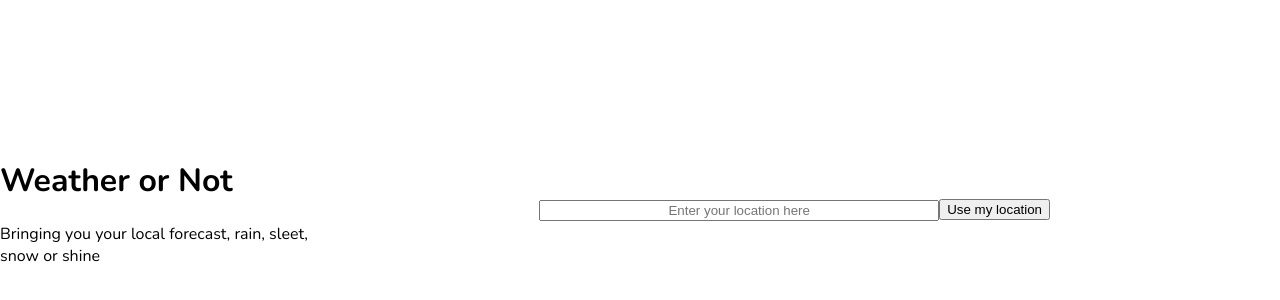
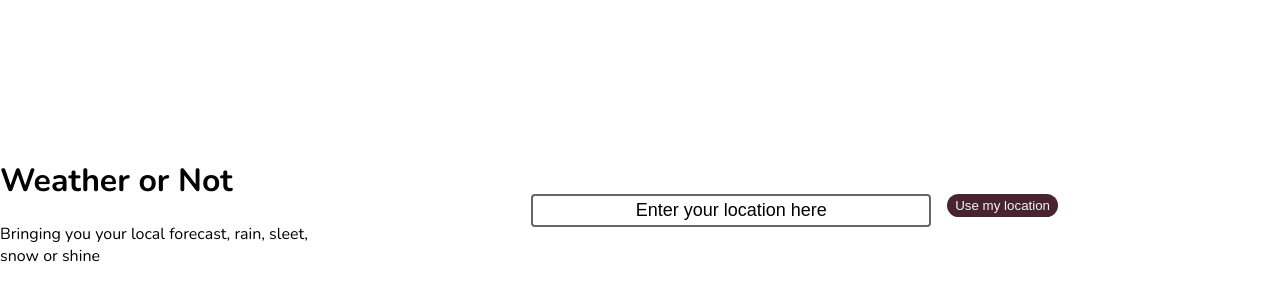
Before and after one commit to natividadalvarez/WeatherApp, an Angular app: page / in a window 1280 px wide. Shown: the part 190-490 px from the top of the page. Built offline with nearby package versions, Linux system fonts and the light colour scheme.

Commit message:
Polish the styles

```diff
--- a/src/app/components/searchbar/searchbar.html
+++ b/src/app/components/searchbar/searchbar.html
@@ -1,6 +1,6 @@
 <section class="searchbar">
     <div
-    (click)="handleLocationFocus($event)"
+    (mouseup)="handleLocationFocus($event)"
     class="search-input">
         <input
             (keyup)="handleLocationSearch($event)"
@@ -11,7 +11,7 @@
                 @if (suggestionsStatus() == REQ_STATUS.REQ_SUCCESS) {
                     @if (suggestions().length > 0 ) {
                         @for (loc of suggestions(); track $index) {
-                            <p (click)="handleLocationSelect($event)" [attr.data-lat]=loc.lat [attr.data-lon]=loc.lon class="suggestion">
+                            <p (click)="handleLocationSelect($event)" [attr.data-lat]=loc.lat [attr.data-lon]=loc.lon class="suggestion city">
                                 {{loc.name}}, {{loc.state? loc.state + ',' : ""}} {{loc.country}}
                             </p>
                         }
--- a/src/app/components/searchbar/searchbar.scss
+++ b/src/app/components/searchbar/searchbar.scss
@@ -13,12 +13,29 @@
    input {
       width: 100%;
       text-align: center;
+      background-color: transparent;
+      backdrop-filter: blur(100px);
+      font-size: 18px;
+      border: 2px solid rgba(255, 255,255, .3);
+      border: 2px solid rgba(0, 0,0, .6);
+      border-radius: 4px;
+      padding: 4px 8px;
+
+      &::placeholder {
+         color: black;
+      }
+
+      &:focus {
+         outline: none;
+      }
    }
 
    .suggestions {
+      background-color: whitesmoke;
       width: 100%;
       position: absolute;
-      border: 1px solid gainsboro;
+      z-index: 10;
+      border: 2px solid rgba(255, 255,255, .3);
       border-bottom-right-radius: 8px;
       border-bottom-left-radius: 8px;
 
@@ -28,16 +45,32 @@
          padding: 8px 16px;
          margin: 0;
 
+         &.city:hover {
+            background-color: darken(whitesmoke, 10%);
+         }
+
+         &:last-of-type {
+            border-bottom: none !important;
+         }
+
          &.error {
             color: crimson;
          }
-
-         &.grey {
-            color: grey;
-         }
-      }
-      .sel {
-         background-color: var(--main-color);
       }
    }
 }
+
+
+button {
+   padding: 4px 8px;
+   border-radius: 16px;
+   border: none;
+   margin-left: 16px;
+   background-color: #482430;
+   color: whitesmoke;
+   transition: background-color 1s ease-out;
+
+   &:hover {
+      background-color: darken(#482430, 20%);
+   }
+}
--- a/src/app/components/weather-data/weather-data.scss
+++ b/src/app/components/weather-data/weather-data.scss
@@ -1,4 +1,5 @@
 .weather-data {
+    overflow: hidden;
     h1 {
        text-align: center;
     }
@@ -9,7 +10,25 @@
         grid-template-columns: 33% 33% 33%;
         grid-template-rows: 100%;
         overflow: hidden;
+
+        & > *{
+           border-radius: 8px;
+        }
     }
+
+}
+
+.enter-animation {
+  animation: slide-fade 500ms ease-out;
+}
+
+@keyframes slide-fade {
+  from {
+    transform: translateY(100%);
+  }
+  to {
+    transform: translateY(0);
+  }
 }
 
 .stats {
@@ -17,20 +36,27 @@
     flex-direction: column;
     justify-content: center;
     align-items: center;
+    backdrop-filter: blur(4px);
+    border: 2px solid rgba(0, 0,0, .6);
 }
 
 .current-weather {
     text-align: center;
+    backdrop-filter: blur(4px);
+    border: 2px solid rgba(0, 0,0, .6);
+    margin: 0 10px;
 }
 
 .hourly-forecast {
     text-align: center;
+    backdrop-filter: blur(4px);
+    border: 2px solid rgba(0, 0,0, .6);
 
     .hourly-data {
         max-height: 300px;
         overflow-y: scroll;
         width: 100%;
-        scrollbar-color: auto transparent;
+        scrollbar-color: grey rgba(255,255,255,.3);
         scrollbar-width: thin;
     }
 
@@ -38,7 +64,7 @@
         padding: 10px;
         display: flex;
         justify-content: space-between;
-        border: 1px solid gainsboro;
+        border: 2px solid rgba(0, 0,0, .6);
         border-radius: 8px;
         margin: 8px;
     }
```
